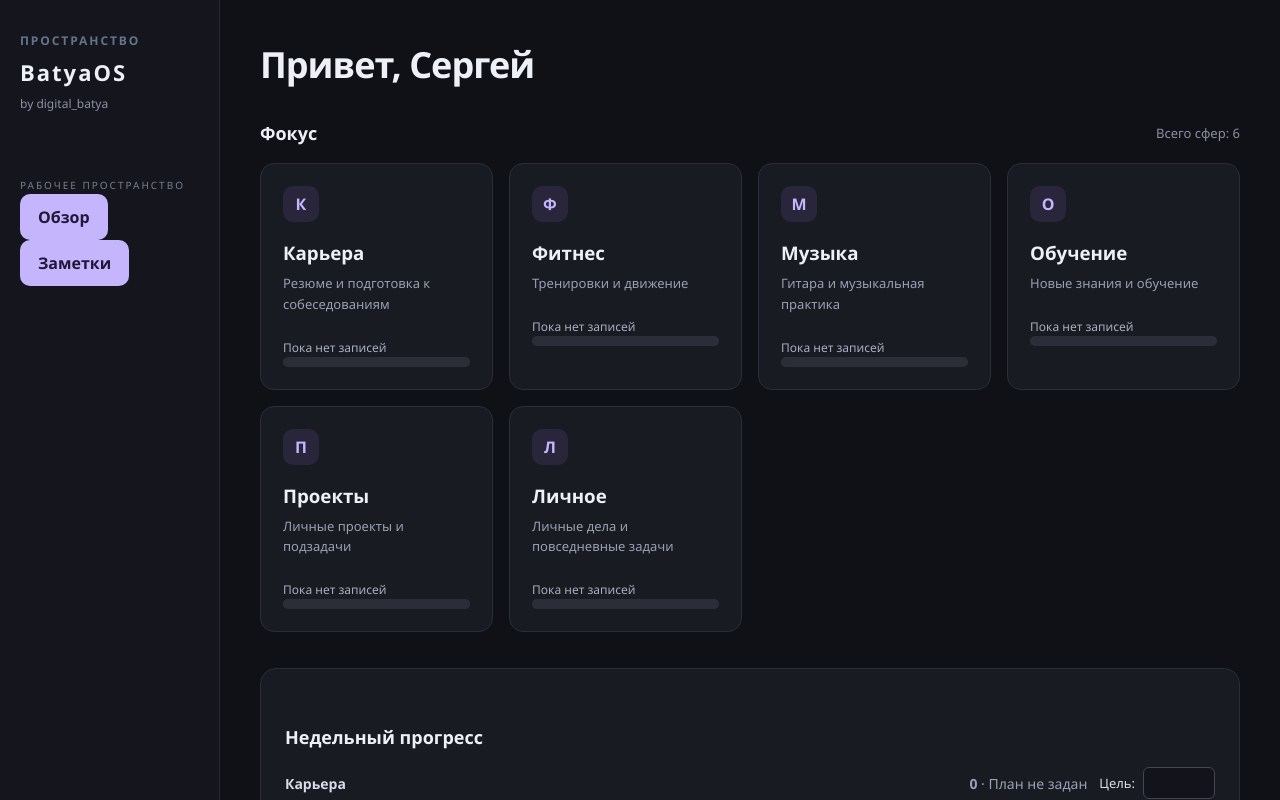
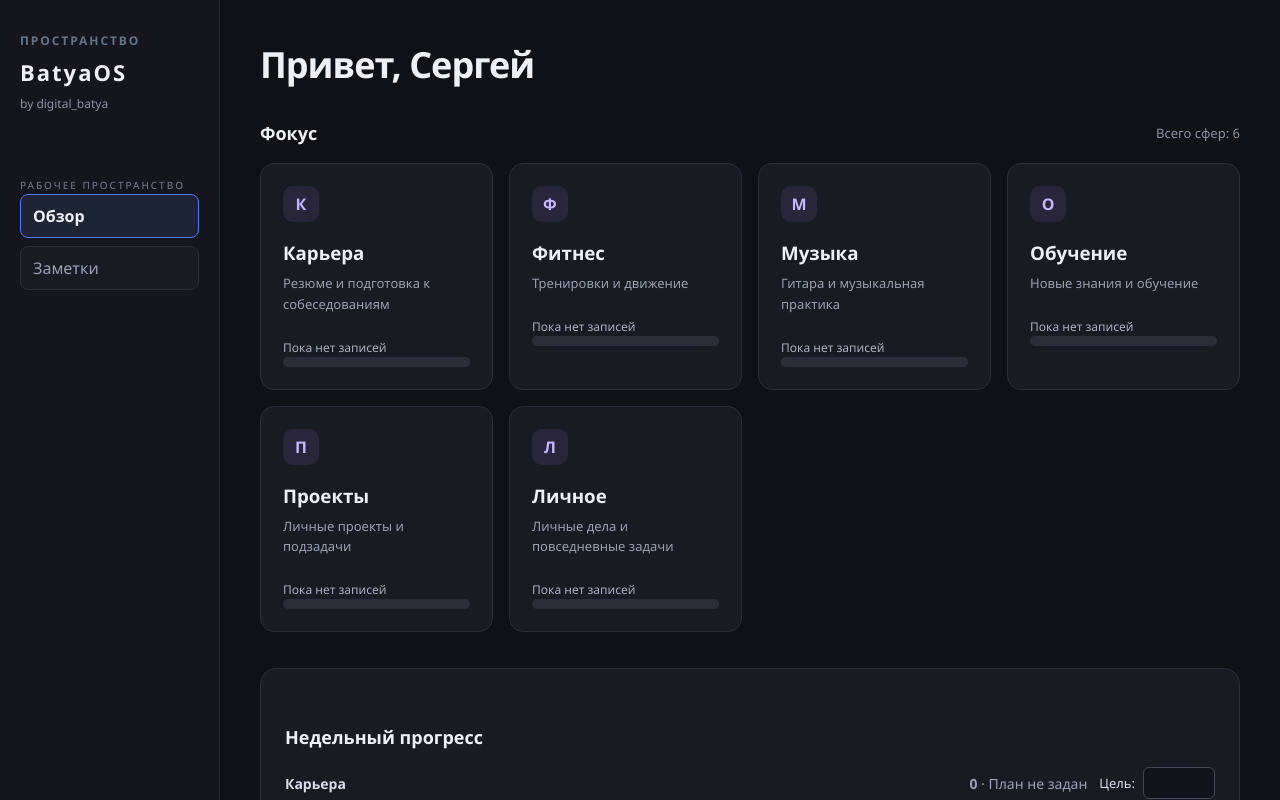
Before and after one commit to SergeyKozyrevSC/batya-os, a React (Vite) app: page / in a window 1280 px wide. Shown: the top 800 px of the page. Built offline with nearby package versions, Linux system fonts and the light colour scheme.

Commit message:
Add notes tab with filters and processed state

```diff
--- a/src/index.css
+++ b/src/index.css
@@ -1194,3 +1194,86 @@ body:has(.modal-backdrop) {
   font-size: 14px;
   font-weight: 600;
 }
+
+.sidebar-tabs {
+  display: grid;
+  gap: 8px;
+}
+
+.sidebar-tab {
+  padding: 10px 12px;
+  border: 1px solid #2b2d39;
+  border-radius: 8px;
+  background: #191b23;
+  color: #9aa0b5;
+  font: inherit;
+  text-align: left;
+  cursor: pointer;
+}
+
+.sidebar-tab.active {
+  border-color: #4f7cff;
+  background: #1d2433;
+  color: #edf0f7;
+  font-weight: 600;
+}
+
+.notes-section {
+  margin-top: 24px;
+}
+
+.notes-filters {
+  display: flex;
+  flex-wrap: wrap;
+  gap: 12px;
+  margin-bottom: 20px;
+}
+
+.notes-filter {
+  display: inline-flex;
+  align-items: center;
+  gap: 8px;
+  color: #d9dcea;
+  font-size: 13px;
+}
+
+.notes-filter select {
+  padding: 6px 8px;
+  border: 1px solid #454354;
+  border-radius: 6px;
+  background: #13141b;
+  color: #edf0f7;
+  font: inherit;
+  color-scheme: dark;
+}
+
+.notes-list {
+  display: grid;
+  gap: 12px;
+}
+
+.note-card {
+  padding: 16px;
+  border: 1px solid #2b2d39;
+  border-radius: 12px;
+  background: #191b23;
+}
+
+.note-card.processed {
+  opacity: 0.65;
+}
+
+.note-text {
+  margin: 0 0 12px;
+  color: #edf0f7;
+  white-space: pre-wrap;
+}
+
+.note-meta {
+  display: flex;
+  flex-wrap: wrap;
+  gap: 12px;
+  margin-bottom: 12px;
+  color: #9aa0b5;
+  font-size: 13px;
+}
```
